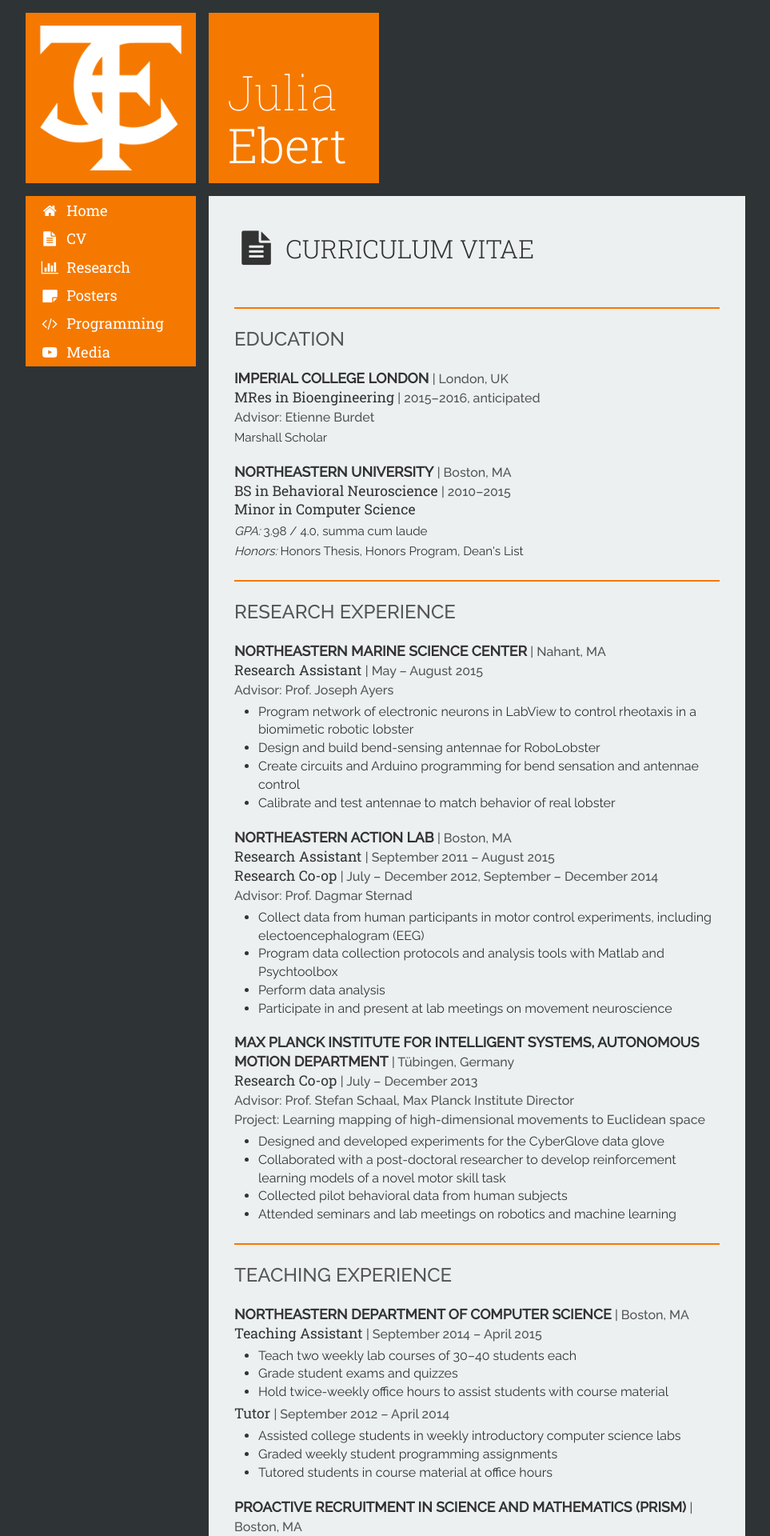
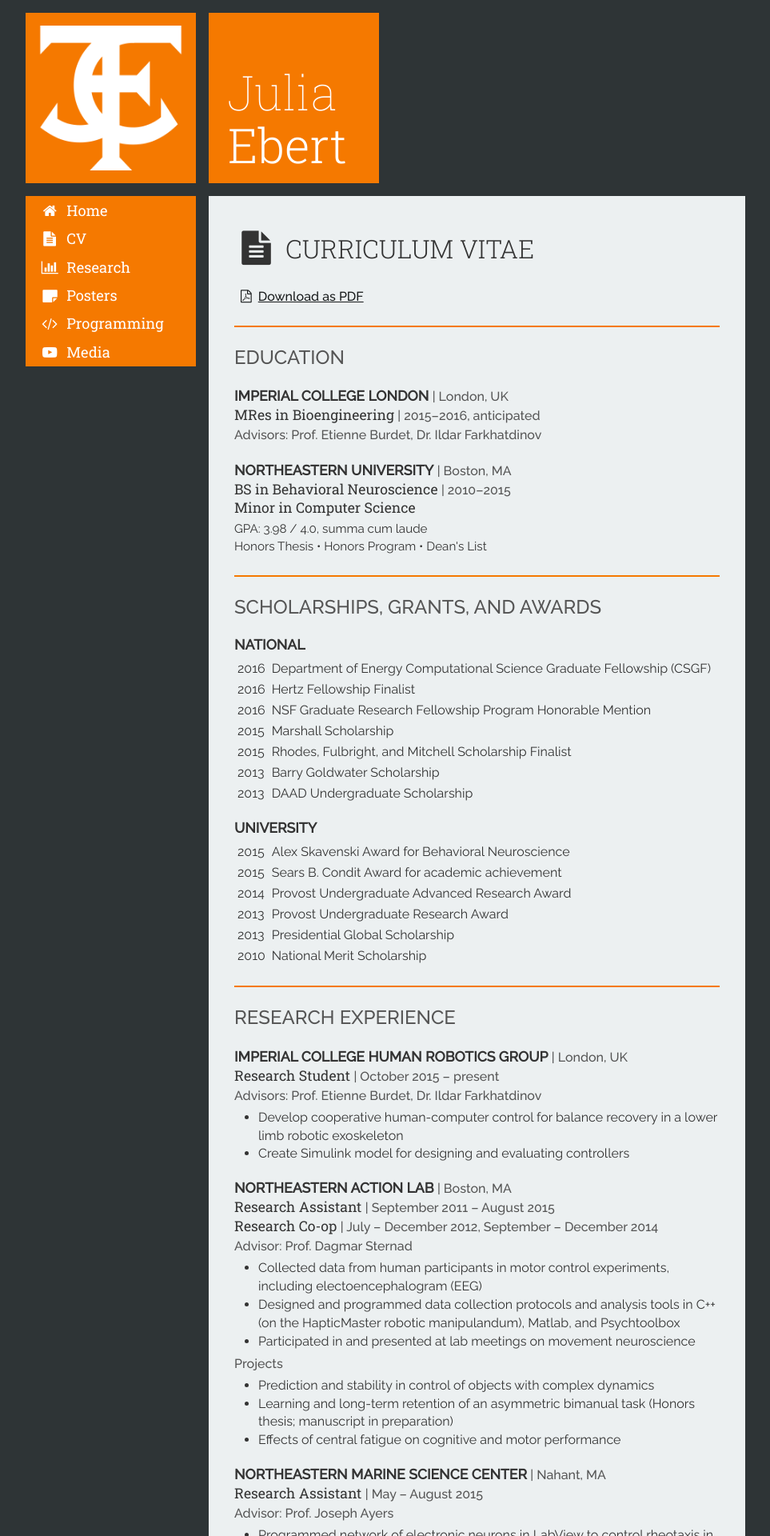
Before and after one commit to jtebert/jtebert.github.io, a Jekyll site: the page built from cv/index.html, in a window 1280 px wide. Shown: the top 1920 px of the page at 80% size, without its empty margins (158-1121 px from the left). Built offline with Jekyll 4.4.1, drawn with Linux system fonts in a browser that asks for light colours; nearby versions of some CDN libraries; some of the changed text lies outside the part shown.

Commit message:
Update CV, add PDF version

```diff
--- a/_sass/_custom.scss
+++ b/_sass/_custom.scss
@@ -325,13 +325,18 @@
     margin-bottom: 0.25em;
     font-family: "Raleway";
   }
+  p {
+    margin-bottom: 1em;
+  }
 
   table {
     margin: .25em 0 .5em 0;
 
     td {
       padding: .1em .25em;
+      vertical-align: top;
     }
+    td:nth-child(1)  {white-space: nowrap;}
   }
 
   hr.sep {
--- a/cv/index.html
+++ b/cv/index.html
@@ -4,6 +4,7 @@
 ---
 
 <h1><i class="fa fa-file-text fa-fw fa-lg fa-left"></i>{{ page.title }}</h1>
+<p><a href="{{site.baseurl }}/assets/pdfs/ebert-julia.cv.pdf"><i class="fa fa-file-pdf-o"></i>Download as PDF</a></p>
 
 <hr/>
 
@@ -13,41 +14,84 @@
 
     <h2>Imperial College London</h2><h4>| London, UK</h4><br/>
     <h3>MRes in Bioengineering</h3><h4>| 2015–2016, anticipated</h4><br/>
-<h4>Advisor: Etienne Burdet</h4>
-<p>Marshall Scholar</p>
+    <h4>Advisors: Prof. Etienne Burdet, Dr. Ildar Farkhatdinov</h4>
     <hr class="sep"/>
 
     <h2>Northeastern University</h2><h4>| Boston, MA</h4><br/>
     <h3>BS in Behavioral Neuroscience</h3><h4>| 2010–2015</h4><br>
     <h3>Minor in Computer Science</h3>
-<p><em>GPA:</em> 3.98 / 4.0, summa cum laude</p>
-<p><em>Honors:</em> Honors Thesis, Honors Program, Dean's List</p>
+    <p>GPA: 3.98 / 4.0, summa cum laude<br/>
+    Honors Thesis &bull; Honors Program &bull; Dean's List</p>
 
+    <!----------------------------------------------------------------------------->
+    <hr/>
+
+    <h1 id="scholarships"><a class="section" href="#scholarships">Scholarships, Grants, and Awards</a></h1>
+
+    <h2>National</h2><br/>
+    <table>
+        <tbody>
+        <tr><td>2016</td><td>Department of Energy Computational Science Graduate Fellowship (CSGF)</td></tr>
+        <tr><td>2016</td><td>Hertz Fellowship Finalist</td></tr>
+        <tr><td>2016</td><td>NSF Graduate Research Fellowship Program Honorable Mention</td></tr>
+        <tr><td>2015</td><td>Marshall Scholarship</td></tr>
+        <tr><td>2015</td><td>Rhodes, Fulbright, and Mitchell Scholarship Finalist</td></tr>
+        <tr><td>2013</td><td>Barry Goldwater Scholarship</td></tr>
+        <tr><td>2013</td><td>DAAD Undergraduate Scholarship</td></tr>
+        </tbody>
+    </table>
+    <hr class="sep"/>
+
+    <h2>University</h2><br/>
+    <table>
+        <tbody>
+        <tr><td>2015</td><td>Alex Skavenski Award for Behavioral Neuroscience</td></tr>
+        <tr><td>2015</td><td>Sears B. Condit Award for academic achievement</td></tr>
+        <tr><td>2014</td><td>Provost Undergraduate Advanced Research Award</td></tr>
+        <tr><td>2013</td><td>Provost Undergraduate Research Award</td></tr>
+        <tr><td>2013</td><td>Presidential Global Scholarship</td></tr>
+        <tr><td>2010</td><td>National Merit Scholarship</td></tr>
+        </tbody>
+    </table>
     <!----------------------------------------------------------------------------->
     <hr/>
 
     <h1 id="research"><a class="section" href="#research">Research Experience</a></h1>
 
-<h2>Northeastern Marine Science Center</h2><h4>| Nahant, MA</h4><br/>
-<h3>Research Assistant</h3><h4>| May – August 2015</h4><br/>
-<h4>Advisor: Prof. Joseph Ayers</h4>
+    <h2>Imperial College Human Robotics Group</h2><h4>| London, UK</h4><br/>
+    <h3>Research Student</h3><h4>| October 2015 – present</h4><br/>
+    <h4>Advisors: Prof. Etienne Burdet, Dr. Ildar Farkhatdinov</h4>
     <ul>
-    <li>Program network of electronic neurons in LabView to control rheotaxis in a biomimetic robotic lobster</li>
-    <li>Design and build bend-sensing antennae for RoboLobster</li>
-    <li>Create circuits and Arduino programming for bend sensation and antennae control</li>
-    <li>Calibrate and test antennae to match behavior of real lobster</li>
+        <li>Develop cooperative human-computer control for balance recovery in a lower limb robotic exoskeleton</li>
+        <li>Create Simulink model for designing and evaluating controllers</li>
     </ul>
     <hr class="sep"/>
+
 
     <h2>Northeastern Action Lab</h2><h4>| Boston, MA</h4><br/>
     <h3>Research Assistant</h3><h4>| September 2011 – August 2015</h4><br/>
     <h3>Research Co-op</h3><h4>| July – December 2012, September – December 2014</h4><br/>
     <h4>Advisor: Prof. Dagmar Sternad</h4>
     <ul>
-    <li>Collect data from human participants in motor control experiments, including electoencephalogram (EEG)</li>
-    <li>Program data collection protocols and analysis tools with Matlab and Psychtoolbox</li>
-    <li>Perform data analysis</li>
-    <li>Participate in and present at lab meetings on movement neuroscience</li>
+        <li>Collected data from human participants in motor control experiments, including electoencephalogram (EEG)</li>
+        <li>Designed and programmed data collection protocols and analysis tools in C++ (on the HapticMaster robotic manipulandum), Matlab, and Psychtoolbox</li>
+        <li>Participated in and presented at lab meetings on movement neuroscience</li>
+    </ul>
+    <h4>Projects</h4>
+    <ul>
+        <li>Prediction and stability in control of objects with complex dynamics</li>
+        <li>Learning and long-term retention of an asymmetric bimanual task (Honors thesis; manuscript in preparation)</li>
+        <li>Effects of central fatigue on cognitive and motor performance</li>
+    </ul>
+    <hr class="sep"/>
+
+    <h2>Northeastern Marine Science Center</h2><h4>| Nahant, MA</h4><br/>
+    <h3>Research Assistant</h3><h4>| May – August 2015</h4><br/>
+    <h4>Advisor: Prof. Joseph Ayers</h4>
+    <ul>
+        <li>Programmed network of electronic neurons in LabView to control rheotaxis in a biomimetic robotic lobster</li>
+        <li>Designed and built bend-sensing antennae for RoboLobster</li>
+        <li>Created circuits and Arduino programming for bend sensation and antennae control</li>
     </ul>
     <hr class="sep"/>
 
@@ -65,14 +109,33 @@
     <!----------------------------------------------------------------------------->
     <hr/>
 
+    <h1 id="conferences-presentations"><a class="section" href="#conferences-presentations">Conferences and Presentations</a></h1>
+
+    <p><b>Ebert J</b>, Park S, & Sternad D. <em>Asymmetric Learning in an Asymmetric Bimanual Task.</em> Poster presented at: Society for the Neural Control of Movement 25th Annual Meeting; 2015 April 20–24; Charleston, SC.</p>
+
+    <p><b>Ebert J</b>, Mukovskiy A, Dijkstra T, & Sternad D. <em>Why You Don't Spill Your Coffee.</em> Poster presented at: Northeastern University Research, Innovation, and Scholarship Expo (RISE); 2015 April 9; Boston, MA.</p>
+
+    <p><b>Ebert J</b>, Kim S, Sternad D, & Schaal S. <em>Learning and exploration in a novel dimensionality-reduction task.</em> Poster presented at: Society for the Neural Control of Movement 24th Annual Meeting; 2014 April 20–25; Amsterdam, NL.</p>
+
+    <p><b>Ebert J</b>, Park S, & Sternad D. <em>Asymmetric Learning in an Asymmetric Bimanual Task.</em> Poster presented at: Northeastern University Research, Innovation, and Scholarship Expo (RISE); 2014 April 10; Boston, MA.</p>
+
+    <p><b>Ebert J</b>, Park S, & Sternad D. <em>Asymmetric Learning in an Asymmetric Bimanual Task.</em> Poster presented at: Northeast Undergraduate Research and Development Symposium; 2013 March 2–3; Biddeford, ME.</p>
+
+    <p>Participant. Society for Neuroscience 42nd Annual Meeting; 2012 October 13–17; New Orleans, LA.</p>
+
+    <p><b>Ebert J</b>, Park S, Griffin L, O'Neil-Pirozzi T, & Sternad D. <em>Central Fatigue in Cognitive and Motor Performance.</em> Poster presented at: Northeastern University Research, Innovation, and Scholarship Expo (RISE); 2012 March 29; Boston, MA.</p>
+
+    <!----------------------------------------------------------------------------->
+    <hr/>
+
     <h1 id="teaching"><a class="section" href="#teaching">Teaching Experience</a></h1>
 
     <h2>Northeastern Department of Computer Science</h2><h4>| Boston, MA</h4><br/>
     <h3>Teaching Assistant</h3><h4>| September 2014 – April 2015</h4><br/>
     <ul>
-    <li>Teach two weekly lab courses of 30–40 students each</li>
-    <li>Grade student exams and quizzes</li>
-    <li>Hold twice-weekly office hours to assist students with course material</li>
+        <li>Taught two weekly lab courses of 30–40 students each</li>
+        <li>Graded student exams and quizzes</li>
+        <li>Held twice-weekly office hours to assist students with course material</li>
     </ul>
     <h3>Tutor</h3><h4>| September 2012 – April 2014</h4><br/>
     <ul>
@@ -95,6 +158,31 @@
 
     <h1 id="other-experience"><a class="section" href="#other-experience">Other Experience</a></h1>
 
+    <h2>Field Lines: Science News Project</h2><h4>| London, UK</h4><br/>
+    <h3>Founder</h3><h4>| September 2015 – present</h4>
+    <ul>
+        <li>Lead team of 20 postgraduate students to create a news website serving the scientifically literate public by generating accessible interdisciplinary articles with a rigorous dedication to accuracy and integrity</li>
+        <li>Design and program website and backend to support content</li>
+    </ul>
+    <hr class="sep">
+
+    <h2>Suture Score</h2><h4>| London, UK</h4><br/>
+    <h3>Chief Executive Officer</h3><h4>| November 2015 – present</h4>
+    <ul>
+        <li>Develop application for immediate, objective assessment of surgical trainees' suturing technique</li>
+        <li>Collaborate with University Hospital of South Manchester NHS Foundation Trust to test and validate application</li>
+        <li>Winner of TELHack, National Health Service hackathon</li>
+    </ul>
+    <hr class="sep">
+
+    <h2>Association of Marshall Scholars</h2><h4>| London, UK</h4><br/>
+    <h3>Chief Technology Officer</h3><h4>| December 2015 – present</h4>
+    <ul>
+        <li>Design and implement new website with social media integration</li>
+        <li>Manage $9,000 budget for web presence management</li>
+    </ul>
+    <hr class="sep"/>
+
     <h2>Interactive Motion Technologies</h2><h4>| Watertown, MA</h4><br/>
     <h3>Software Development Co-op</h3><h4>| July – September 2014</h4>
     <ul>
@@ -105,119 +193,36 @@
     <!----------------------------------------------------------------------------->
     <hr/>
 
-<h1 id="scholarships"><a class="section" href="#scholarships">Scholarships, Grants, and Awards</a></h1>
+    <h1 id="community-service"><a class="section" href="#community-service">Community Service</a></h1>
 
-<h2>National</h2><br/>
+    <h2>Northeastern University</h2><h4>| Boston, MA</h4><br/>
+    <h3>Civic Engagement Program</h3><h4>| September 2010 – May 2015</h4>
+    <ul>
+        <li>Committed to at least 100 hours of community service annually</li>
+        <li>Participated in service events such as Relay for Life and food sorting at the Greater Boston Food Bank</li>
+    </ul>
+    <hr class="sep"/>
+
+    <h2>Volunteer Activities</h2><br/>
     <table>
         <tbody>
-    <tr><td>2016</td><td>Hertz Fellowship Finalist</td></tr>
-    <tr><td>2015</td><td>Marshall Scholarship</td></tr>
-    <tr><td>2015</td><td>Fulbright Scholarship Finalist</td></tr>
-    <tr><td>2014</td><td>Rhodes Scholarship Finalist</td></tr>
-    <tr><td>2014</td><td>Mitchell Scholarship Finalist</td></tr>
-    <tr><td>2013</td><td>Goldwater Scholarship</td></tr>
-    <tr><td>2013</td><td>DAAD Undergraduate Scholarship</td></tr>
-    </tbody>
-</table>
-<hr class="sep"/>
-
-<h2>University</h2><br/>
-<table>
-    <tbody>
-    <tr><td>2015</td><td>Alex Skavenski Award for Excellence in Behavioral Neuroscience</td></tr>
-    <tr><td>2015</td><td>Sears B. Condit Award for outstanding academic achievement</td></tr>
-    <tr><td>2014</td><td>Provost Undergraduate Advanced Research Award</td></tr>
-    <tr><td>2013</td><td>Provost Undergraduate Research Award</td></tr>
-    <tr><td>2013</td><td>Presidential Global Scholarship</td></tr>
-    <tr><td>2010</td><td>National Merit Scholarship</td></tr>
+        <tr><td>2014 – 2015</td><td>Boston Bikes: Volunteer</td></tr>
+        <tr><td>2014</td><td>Tutor team leader at TechBoston Academy</td></tr>
+        <tr><td>2011 – 2013</td><td>Brigham and Women's Hospital: Medical Career Exploration Program Volunteer</td></tr>
+        <tr><td>2010 – 2011</td><td>Massachusetts General Hospital: Youth Program Mentor</td></tr>
         </tbody>
     </table>
 
     <!----------------------------------------------------------------------------->
     <hr/>
 
-<h1 id="conferences-presentations"><a class="section" href="#conferences-presentations">Conferences and Presentations</a></h1>
-
-<h2>Society for the Neural Control of Movement 25th Annual Meeting</h2><h4>| Charleston, SC</h4><br/>
-<h3>Poster Presenter</h3><h4>| 20-24 April 2015</h4>
-<p>Ebert J, Park S, & Sternad D. <em>Asymmetric Learning in an Asymmetric Bimanual Task.</em></p>
-<hr class="sep"/>
-
-<h2>Northeastern University Research, Innovation and Scholarship Expo (RISE)</h2><h4>| Boston, MA</h4><br/>
-<h3>Poster Presenter</h3><h4>| 9 April 2015</h4>
-<p>Ebert J, Mukovskiy A, Dijkstra T, & Sternad D. <em>Why You Don't Spill Your Coffee.</em></p>
-<hr class="sep"/>
-
-<h2>Society for the Neural Control of Movement 24th Annual Meeting</h2><h4>| Amsterdam, NL</h4><br/>
-<h3>Poster Presenter</h3><h4>| 20-25 April 2014</h4>
-<p>Ebert J, Kim S, Sternad D, & Schaal S. <em>Learning and exploration in a novel dimensionality-reduction task.</em></p>
-<hr class="sep"/>
-
-<h2>Northeastern University Research, Innovation and Scholarship Expo (RISE)</h2><h4>| Boston, MA</h4><br/>
-<h3>Poster Presenter</h3><h4>| 10 April 2014</h4>
-<p>Ebert J, Park S, & Sternad D. <em>Asymmetric Learning in an Asymmetric Bimanual Task.</em></p>
-<hr class="sep"/>
-
-<h2>Northeast Undergraduate Research and Development Symposium</h2><h4>| Biddeford, ME</h4><br/>
-<h3>Poster Presenter</h3><h4>| 2–3 March 2013</h4>
-<p>Ebert J, Park S, & Sternad D. <em>Asymmetric Learning in an Asymmetric Bimanual Task.</em></p>
-<hr class="sep"/>
-
-<h2>Society for Neuroscience 42nd Annual Meeting</h2><h4>| New Orleans, LA</h4><br/>
-<h3>Participant</h3><h4>| 13–17 October 2012</h4>
-<hr class="sep"/>
-
-<h2>Northeastern University Research, Innovation and Scholarship Expo (RISE)</h2><h4>| Boston, MA</h4><br/>
-<h3>Poster Presenter</h3><h4>| 29 March 2012</h4>
-    <p>Ebert J, Park S, Griffin L, O'Neil-Pirozzi T, Sternad D. <em>Central Fatigue in Cognitive and Motor Performance.</em></p>
-
-<!----------------------------------------------------------------------------->
-<hr/>
-
-<h1 id="community-service"><a class="section" href="#community-service">Community Service</a></h1>
-
-<h2>Northeastern University</h2><h4>| Boston, MA</h4><br/>
-<h3>Civic Engagement Program</h3><h4>| September 2010 – May 2015</h4>
-<ul>
-    <li>Commit to at least 100 hours of community service annually</li>
-    <li>Participate in service events such as Relay for Life and food sorting at the Greater Boston Food Bank</li>
-    <li>Volunteer at community events and rides with the Boston Bikes</li>
-    <li>Led summer volunteer team tutoring at TechBoston Academy</li>
-</ul>
-<hr class="sep"/>
-
-<h2>Brigham and Women's Hospital</h2><h4>| Boston, MA</h4><br/>
-<h3>Medical Career Exploration Program Volunteer</h3><h4>| September 2011 – April 2013</h4>
-<ul>
-    <li>Transported patients, lab specimens, and blood</li>
-    <li>Escorted patients and visitors to various hospital locations</li>
-    <li>Assisted staff and visitors at the Information Desk</li>
-</ul>
-<hr class="sep"/>
-
-<h2>Massachusetts General Hospital</h2><h4>| Boston, MA</h4><br/>
-<h3>Youth Program Volunteer Mentor</h3><h4>| September 2010 – April 2011</h4>
-<ul>
-    <li>Facilitated weekly programs in science-related fields for 16–20 high school sophomores</li>
-    <li>Informed students about college and science- and medical-related fields</li>
-</ul>
-
-<!----------------------------------------------------------------------------->
-<hr/>
-
     <h1 id="skills"><a class="section" href="#skills">Skills</a></h1>
 
-<h2>Programming</h2>
-<p>Python (incl. Django, NumPy, MatPlotLib) &bull; Java &bull; Matlab &bull; LabView &bull; JavaScript &bull; HTML/CSS &bull; LaTeX &bull; database design</p>
-<hr class="sep"/>
+    <h2>Programming & Software</h2>
+    <p>Python (incl. Django, NumPy, SciPy, MatPlotLib) &bull; Matlab &bull; Java &bull; Arduino &bull; LabView &bull; JavaScript &bull; HTML/CSS &bull; LaTeX &bull; C++ &bull; Database design &bull; Linux</p>
 
     <h2>Laboratory</h2>
-<p>3D motion capture &bull; Kinematic and EEG data collection in human subjects &bull; Basic signal processing (filtering, frequency domain analysis) &bull; pipetting &bull; PCR &bull; gel electrophoresis &bull; microscale organic techniques</p>
-<hr class="sep"/>
-
-<h2>Software</h2>
-<p>Windows &bull; Linux/unix &bull; Microsoft Office &bull; LibreOffice &bull; Inkscape &bull; GIMP</p>
-<hr class="sep"/>
+    <p>3D motion capture &bull; Kinematic and EEG data collection in human subjects &bull; Basic signal processing (filtering, frequency domain analysis)</p>
 
     <h2>Languages</h2>
     <p>Fluent in English and German</p>
@@ -228,28 +233,23 @@
     <h1 id="courses"><a class="section" href="#courses">Relevant Coursework</a></h1>
 
     <h2>Science</h2>
-<p>Comparative Neurobiology &bull; Functional Human Neuroanatomy &bull; Genetics and Molecular Biology &bull; Biochemistry &bull; Organic Chemistry</p>
-<hr class="sep"/>
+    <p>Biomimetics &bull; Comparative Neurobiology &bull; Functional Human Neuroanatomy &bull; Genetics and Molecular Biology &bull; Biochemistry &bull; Organic Chemistry</p>
 
     <h2>Computer Science</h2>
-<p>Robotic Science and Systems &bull; Artificial Intelligence &bull; Object-Oriented Design</p>
-<hr class="sep"/>
+    <p>Computational Neurodynamics &bull; Robotic Science and Systems &bull; Artificial Intelligence &bull; Object-Oriented Design</p>
 
     <h2>Mathematics</h2>
-<p>Calculus 1–3 &bull; Statistics in Psychological Research &bull; Ordinary Differential Equations &bull; Linear Algebra</p>
+    <p>Statistics & Data Analysis &bull; Calculus 1–3 &bull; Ordinary Differential Equations &bull; Linear Algebra</p>
 
     <!----------------------------------------------------------------------------->
     <hr/>
 
-<h1 id="hobbies"><a class="section" href="#hobbies">Hobbies and Interests</a></h1>
+    <h1 id="interests"><a class="section" href="#interests">Activities and Interests</a></h1>
 
     <h2>Music</h2>
-<p>Clarinet and percussion<p>
-<p>Member of Northeastern University Pep Band (clarinet section leader), Drumline (co-section leader), and Wind Ensemble (manager, treasurer)</p>
-<hr class="sep"/>
+    <p>Northeastern University Pep Band (clarinet section leader) &bull; Drumline (co-section leader) &bull; Wind Ensemble (manager, treasurer)</p>
 
     <h2>Other</h2>
-<p>Curling &bull; web development &bull; graphic and web design &bull; novel writing &bull; Math Club (secretary)</p>
-<hr class="sep"/>
+    <p>Curling &bull; Fencing &bull; Cycling &bull; Web development &bull; Graphic and web design &bull; Novel writing</p>
 
 </div>
```
Also changed, not shown: 404.md (+1 -1 lines), 1 other file. Lines whose indentation alone changed are shown as unchanged.
